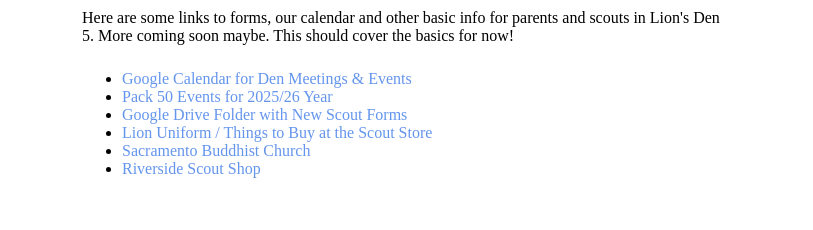
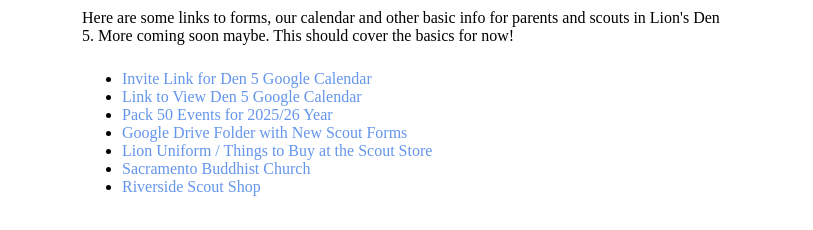
Before and after one commit to tombetthauser/den5, a plain HTML site: page index.html in a window 1280 px wide. Shown: the part 380-610 px from the top of the page, without its empty margins (233-1046 px from the left). Drawn offline with Linux system fonts and the light colour scheme.

Commit message:
Add direct calendar link

```diff
--- a/index.html
+++ b/index.html
@@ -5,12 +5,10 @@
     <meta name="viewport" content="width=device-width, initial-scale=0.7">
     <title>Boy Scout Den 5</title>
     <meta name="description" content="Boy Scout Den 5 Links">
-    <!-- Open Graph / Facebook -->
     <meta property="og:type" content="website">
     <meta property="og:title" content="Boy Scout Den 5 Links">
     <meta property="og:description" content="Boy Scout Den 5 Links">
     <meta property="og:image" content="./images/lion-2.webp">
-    <!-- Twitter -->
     <meta name="twitter:card" content="summary_large_image">
     <meta name="twitter:title" content="Boy Scout Den 5 Links">
     <meta name="twitter:description" content="Boy Scout Den 5 Links">
@@ -62,7 +60,10 @@
         </p>
         <ul style="margin: 25px 0 50px 0;">
             <li>
-                <a target="new" href="https://calendar.google.com/calendar/u/0?cid=ODA3MTFmMzhjMzBlMjdhMWFiY2IzNWM3ZWQ4YzU1YTJmZDM4YWRlN2RkZjMxY2VjNDkxOWIxYmZkMmQxNmRhZEBncm91cC5jYWxlbmRhci5nb29nbGUuY29t" style="color: cornflowerblue; text-decoration: none;">Google Calendar for Den Meetings & Events</a>
+                <a target="new" href="https://calendar.google.com/calendar/u/0?cid=ODA3MTFmMzhjMzBlMjdhMWFiY2IzNWM3ZWQ4YzU1YTJmZDM4YWRlN2RkZjMxY2VjNDkxOWIxYmZkMmQxNmRhZEBncm91cC5jYWxlbmRhci5nb29nbGUuY29t" style="color: cornflowerblue; text-decoration: none;">Invite Link for Den 5 Google Calendar</a>
+            </li>
+            <li>
+                <a target="new" href="https://calendar.google.com/calendar/embed?src=80711f38c30e27a1abcb35c7ed8c55a2fd38ade7ddf31cec4919b1bfd2d16dad%40group.calendar.google.com&ctz=America%2FLos_Angeles" style="color: cornflowerblue; text-decoration: none;">Link to View Den 5 Google Calendar</a>
             </li>
             <li>
                 <a target="new" href="https://drive.google.com/file/d/1S9JjVBpgVb81Glw2DWPfhiFyrhLfKPcO/view" style="color: cornflowerblue; text-decoration: none;">Pack 50 Events for 2025/26 Year</a>
```
